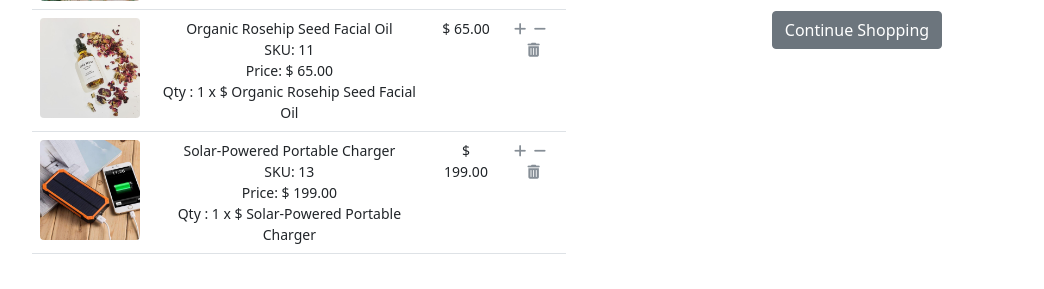
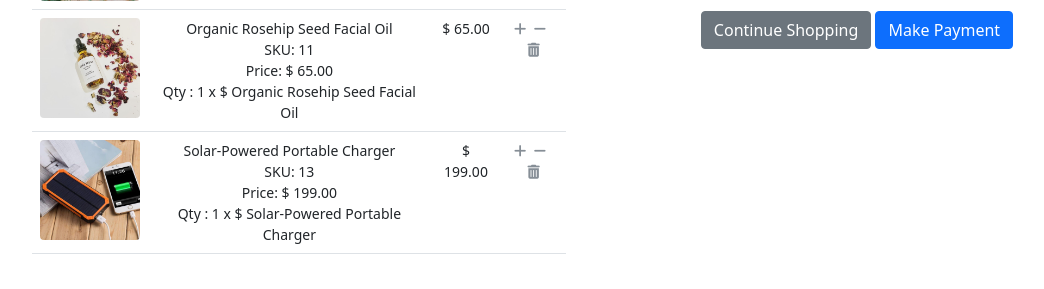
Before and after one commit to Shyno-K-Joy/Inmakes-Projects, a Django app: template ecommerceproject/templates/cart.html in a window 1280 px wide. Shown: the part 428-717 px from the top of the page, without its empty margins (62-1106 px from the left). Run offline with Django 4.2, Linux system fonts and the light colour scheme; the template is opened without the code that fills it: values that come from a table or form of the project are taken from there, others are empty; data comes from the database, SQL or seed files in the repository; some libraries are stand-ins or nearby versions.

Commit message:
cart.html

```diff
--- a/ecommerceproject/templates/cart.html
+++ b/ecommerceproject/templates/cart.html
@@ -105,6 +105,7 @@ This is your cart page. Proceed to review your items and place the order
     </table>
     <div class="mx-auto">
         <a href="{% url 'shop:allProdCat' %}" class="btn btn-secondary btn-block my_custom_button">Continue Shopping</a>
+        <a href="{% url 'shop:allProdCat' %}" class="btn btn-primary btn-block my_custom_button">Make Payment</a>
 
 </div>
     {% endif %}
```
